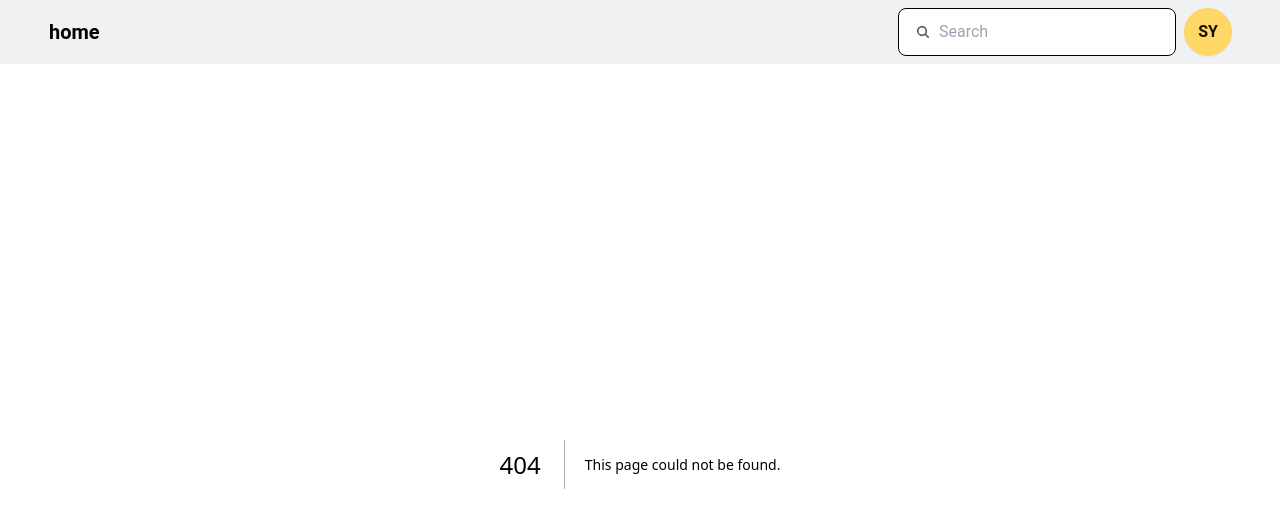
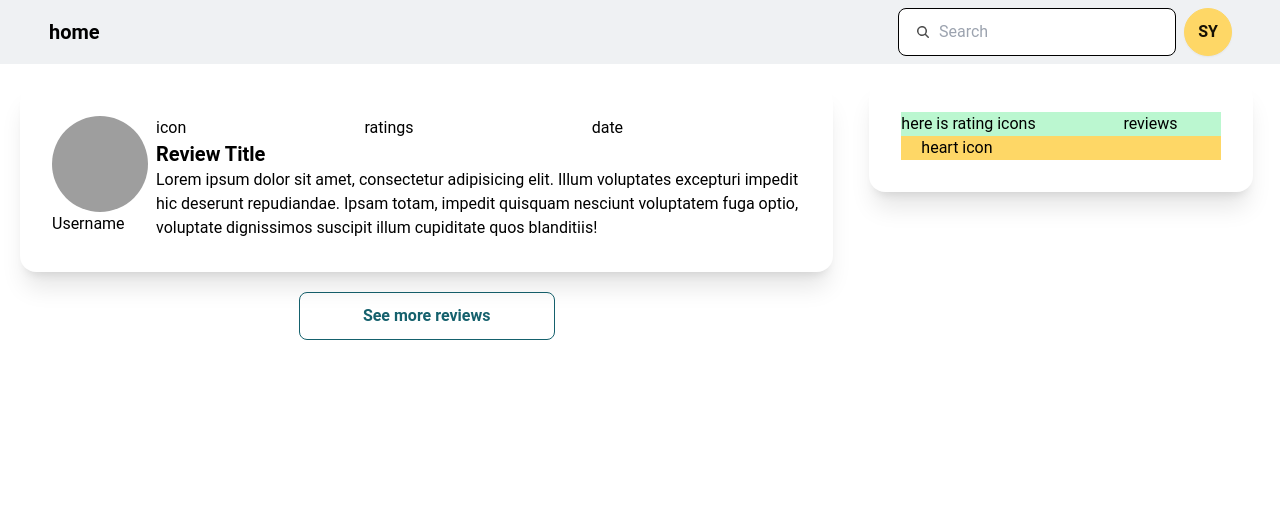
Before and after one commit to yll9108/restaurant_review, a Next.js app in the folder client/: page /restaurants/1 in a window 1280 px wide. Before the commit this address had no page. Shown: the top 528 px of the page. Built offline with nearby package versions, Linux system fonts and the light colour scheme; grey boxes are pictures that could not be loaded.

Commit message:
when user click restaurant, will lead to restaurant detail page by [restaurantId]

```diff
--- a/client/src/app/components/restaurant/Card.tsx
+++ b/client/src/app/components/restaurant/Card.tsx
@@ -6,6 +6,7 @@ import { PartialDummyRestaurantData } from "@/components/common/types";
 import { useRouter } from "next/navigation";
 
 function Card({
+  id,
   name,
   ratingNum,
   reviews,
@@ -17,7 +18,7 @@ function Card({
   const clickRestaurant = (e: React.MouseEvent<HTMLElement>) => {
     e.preventDefault();
     console.log("clicked");
-    router.push("/detailpage");
+    router.push(`restaurants/${id}`);
   };
 
   return (
--- a/client/src/app/components/restaurant/Restaurants.tsx
+++ b/client/src/app/components/restaurant/Restaurants.tsx
@@ -18,6 +18,7 @@ function Restaurants() {
 
   const dummyRestaurantList: DummyRestaurantData[] = [
     {
+      id: 1,
       name: "Saku",
       ratingNum: 5,
       reviews: 120,
@@ -26,6 +27,7 @@ function Restaurants() {
       mapString: "mockMap.png",
     },
     {
+      id: 2,
       name: "Haruua",
       ratingNum: 5,
       reviews: 120,
@@ -43,6 +45,7 @@ function Restaurants() {
             (restaurant: DummyRestaurantData, index: number) => (
               <Card
                 key={index}
+                id={restaurant.id}
                 name={restaurant.name}
                 ratingNum={restaurant.ratingNum}
                 reviews={restaurant.reviews}
--- /dev/null
+++ b/client/src/app/restaurants/[restaurantId]/page.tsx
@@ -0,0 +1,34 @@
+// import React from "react";
+
+// function page({ params }: { params: { restaurantId: string } }) {
+//   return <div>Details about restaurant {params.restaurantId}</div>;
+// }
+
+// export default page;
+
+"use client";
+import NoReviews from "@/app/components/detailPage/NoReviews";
+import PersonalReview from "@/app/components/detailPage/PersonalReview";
+import Card from "@/app/components/restaurant/Card";
+import React, { useState } from "react";
+// import RestaurantWithMap from "../components/detailPage/RestaurantWithMap";
+// import PersonalReview from "../components/detailPage/PersonalReview";
+// import NoReviews from "../components/detailPage/NoReviews";
+
+function Page() {
+  const [noReviews, setNoReviews] = useState(false);
+  // check if there's review, if yes, rendering PersonalReview, if not, rendering noReviews
+
+  return (
+    <>
+      <div className="flex">
+        <div className="w-2/3">
+          {noReviews ? <NoReviews /> : <PersonalReview />}
+        </div>
+        <Card />
+      </div>
+    </>
+  );
+}
+
+export default Page;
--- a/client/src/components/common/types.ts
+++ b/client/src/components/common/types.ts
@@ -1,4 +1,5 @@
 type DummyRestaurantData = {
+  id: number;
   name: string;
   ratingNum: number;
   reviews: number;
```
